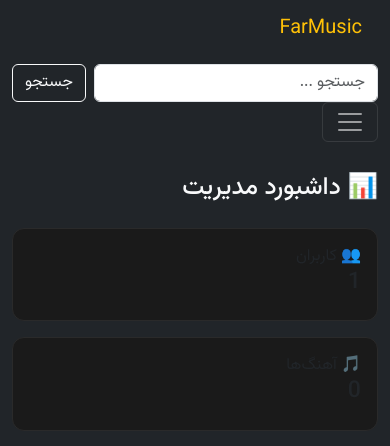
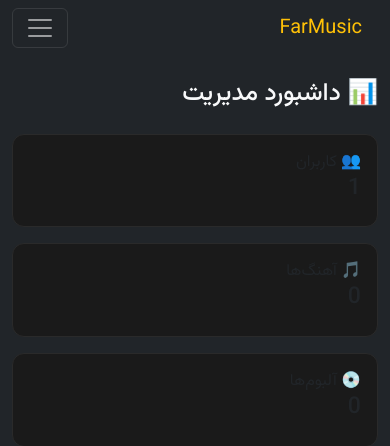
Before and after one commit to farshadnbd/Farmusic, a Django app: page /admin-dashboard/ in a window 390 px wide. Shown: the top 446 px of the page. Run offline with Django 5.2, Linux system fonts and the light colour scheme; the visitor is signed in with stand-in values (Sample User, id 1); data comes from the database, SQL or seed files in the repository; data that the repository does not hold is empty; some libraries are stand-ins or nearby versions.

Commit message:
fix search

```diff
--- a/templates/base.html
+++ b/templates/base.html
@@ -46,18 +46,6 @@
 <nav class="navbar navbar-expand-lg navbar-dark bg-dark">
     <div class="container">
         <a class="navbar-brand" href="/">FarMusic</a>
-        <!-- سرچ مخصوص موبایل -->
-        <div class="d-lg-none w-100 mt-3">
-            <form class="d-flex gap-2 mb-0" method="get" action="{% url 'search_music' %}">
-                <div class="position-relative flex-grow-1">
-                    <input id="searchInputMobile" class="form-control" type="search" name="q" placeholder="جستجو ..."
-                           autocomplete="off">
-                    <div id="suggestionsMobile"></div>
-                </div>
-                <button class="btn btn-outline-light" type="submit">جستجو</button>
-            </form>
-        </div>
-
 
         <button class="navbar-toggler" type="button" data-bs-toggle="collapse" data-bs-target="#mainNavbar">
             <span class="navbar-toggler-icon"></span>
@@ -97,7 +85,7 @@
                 </li>
             </ul>
 
-            <div class="d-none d-lg-flex align-items-center gap-3">
+            <div class="d-flex align-items-center gap-3">
                 <form class="d-flex gap-2 mb-0" method="get" action="{% url 'search_music' %}">
                     <div class="position-relative">
                         <input id="searchInput" class="form-control" type="search" name="q" placeholder="جستجو ..."
@@ -106,15 +94,12 @@
                     </div>
                     <button class="btn btn-outline-light" type="submit">جستجو</button>
                 </form>
-            </div>
-
 
                 <div class="d-flex align-items-center gap-2">
                     {% if user.is_authenticated %}
                         <a href="{% url 'profile' %}"
                            class="text-white text-decoration-none d-flex align-items-center gap-2 position-relative">
                             <img alt="{{ user.username }}" src="
-
                                     {% if user.profile.avatar %}{{ user.profile.avatar.url }}{% else %}{% static 'images/default-avatar.png' %}{% endif %}"
                                  class="nav-avatar">
 
@@ -132,6 +117,7 @@
                         <a href="{% url 'login' %}" class="btn btn-success btn-sm">ورود</a>
                         <a href="{% url 'register' %}" class="btn btn-warning btn-sm">ثبت نام</a>
                     {% endif %}
+                </div>
             </div>
         </div>
     </div>
```
Lines whose indentation alone changed are shown as unchanged.
